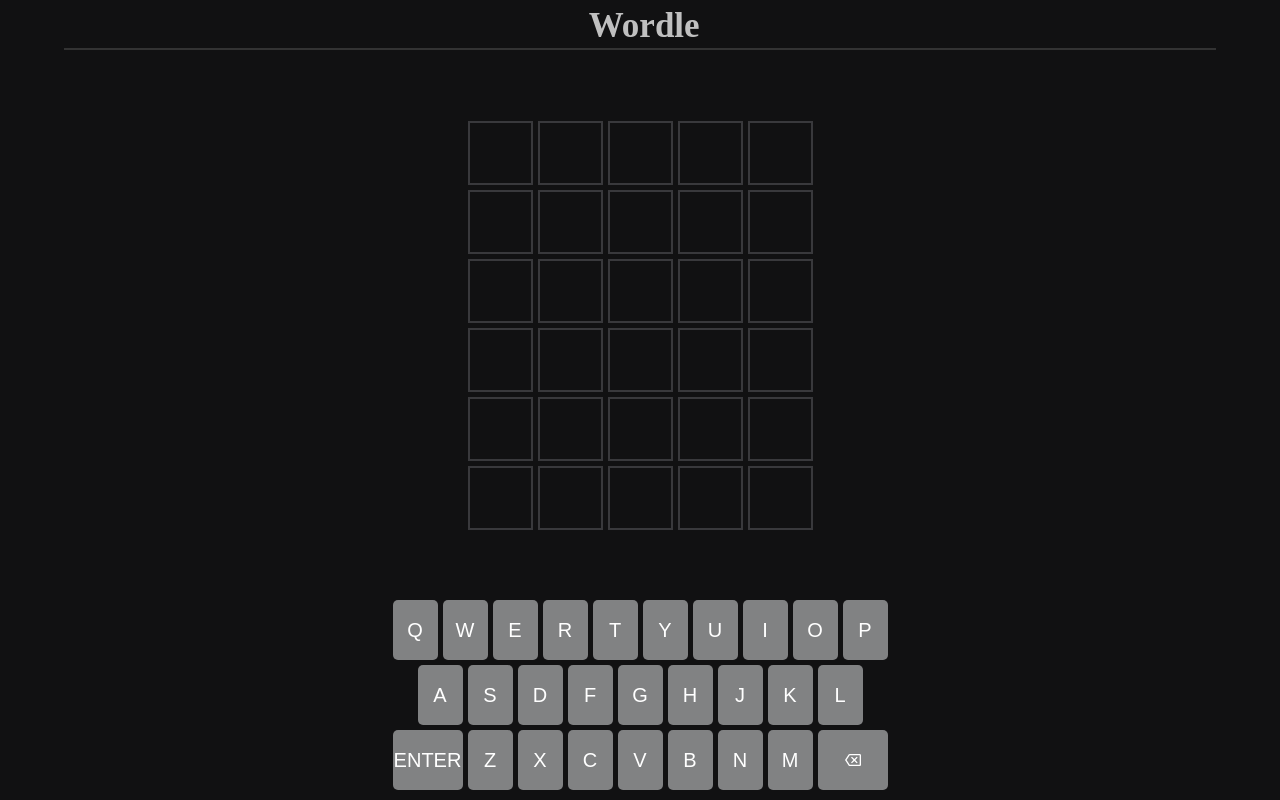
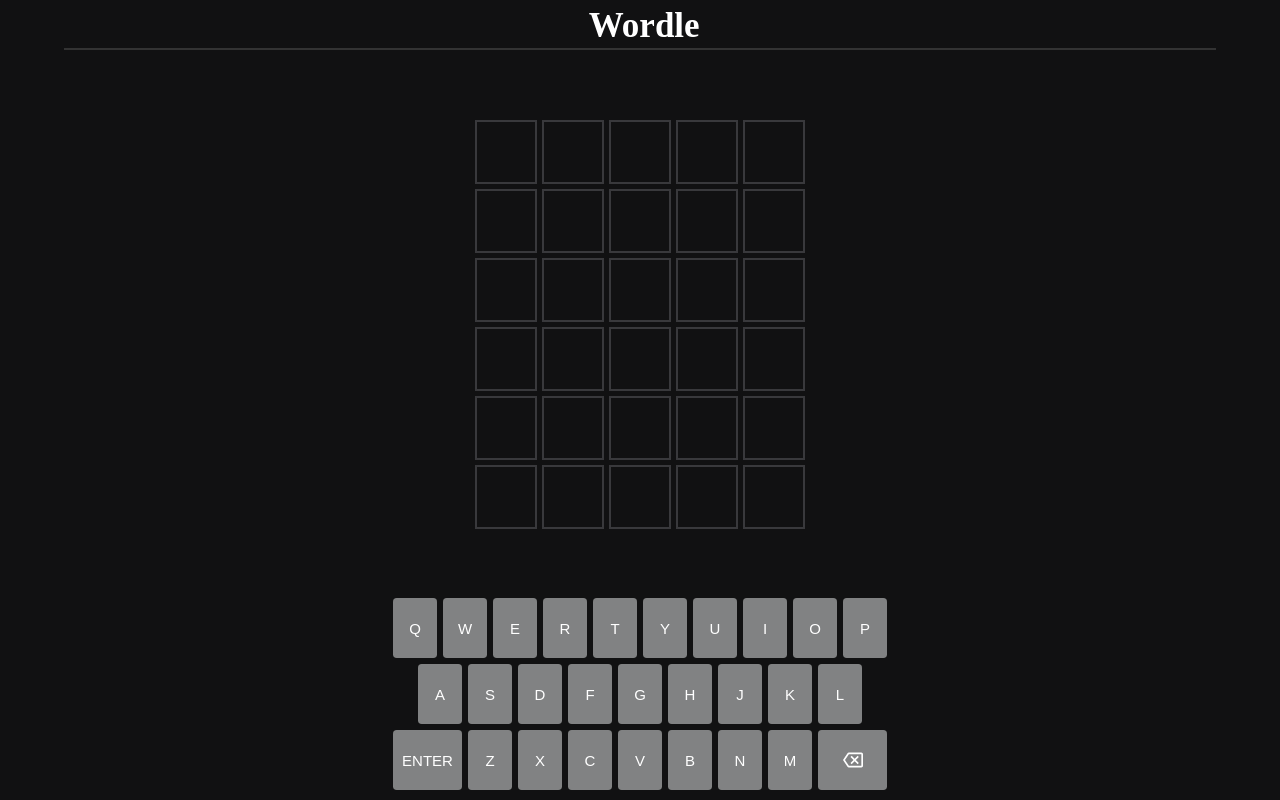
Before and after one commit to steveantoniosilva/wordle, a plain HTML site: page index.html in a window 1280 px wide. Drawn offline with Linux system fonts and the light colour scheme.

Commit message:
minor sizing changes to keyboard & grid

```diff
--- a/index.html
+++ b/index.html
@@ -81,7 +81,7 @@
           xmlns="http://www.w3.org/2000/svg"
           height="24"
           viewBox="0 0 24 24"
-          width="16"
+          width="20"
           class="game-icon"
           data-testid="icon-backspace"
         >
--- a/wordle.css
+++ b/wordle.css
@@ -22,6 +22,7 @@
     text-align: center;
     font-size: 1.75em;
     margin-top: -5px;
+    color: white;
 }
 
 hr {
@@ -33,9 +34,9 @@
 
 .keyboard {
     display: grid;
-    grid-template-columns: repeat(20, minmax(auto, 1em));
+    grid-template-columns: repeat(20, minmax(auto, .95em));
     grid-auto-rows: 3em;
-    gap: .25em;
+    gap: .3em;
     justify-content: center;
 }
 
@@ -43,7 +44,6 @@
     font-size: inherit;
     grid-column: span 2;
     border: none;
-    padding: 0;
     display: flex;
     justify-content: center;
     align-items: center;
@@ -57,6 +57,7 @@
     text-transform: uppercase;
     border-radius: .25em;
     user-select: none;
+    font-size: .75em;
 }
 
 .key.large {
@@ -93,7 +94,7 @@
     justify-content: center;
     align-content: center;
     flex-grow: 1;
-    grid-template-columns: repeat(5, 3.25em);
+    grid-template-columns: repeat(5, 3.1em);
     grid-template-rows: repeat(6, 3.2em);
     gap: .25em;
 }
```
